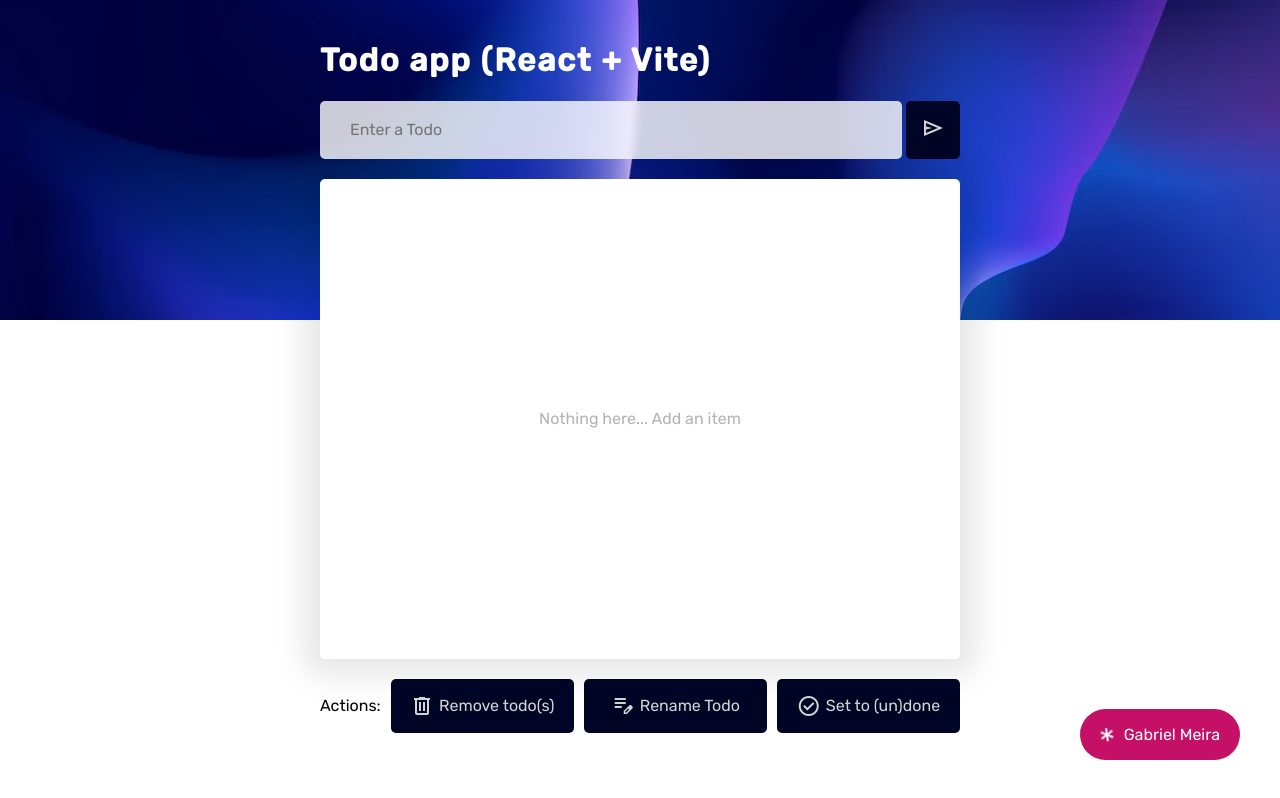
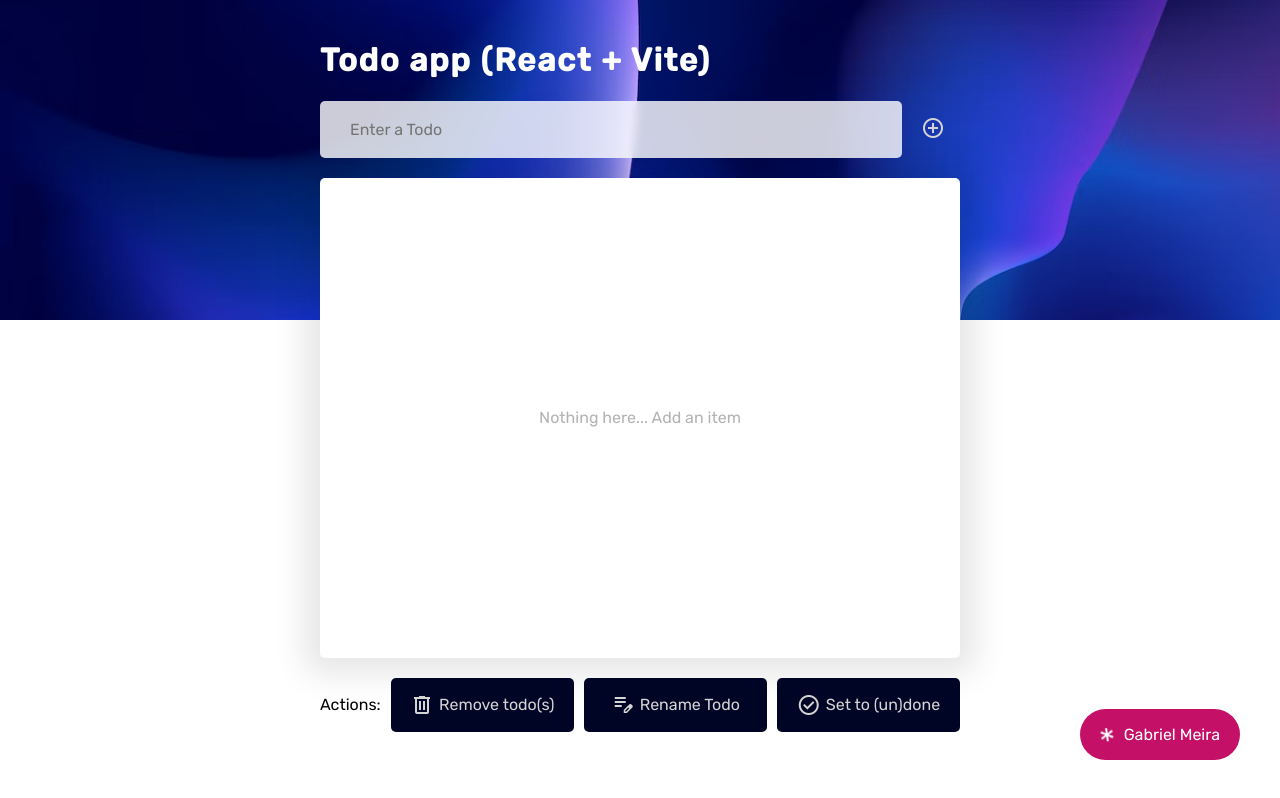
Before and after one commit to gabrielmeiradev/TodoApp-using-React, a React (Vite) app: page / in a window 1280 px wide. Built offline with nearby package versions, Linux system fonts and the light colour scheme.

Commit message:
Changing button style

```diff
--- a/src/App.css
+++ b/src/App.css
@@ -83,13 +83,14 @@ button{
 }
 
 .add-todo-form button[type="submit"]{
-    border-radius: 5px;
-    padding: 10px;
     cursor: pointer;
-    font-size: 1rem;
-    background: rgb(1, 5, 37);
+    background: none;
     color: rgb(212, 212, 212);
     padding: 15px;
+}
+
+.add-todo-form span{
+    font-size: 1.5rem;
 }
 
 .add-todo{
--- a/src/components/Form.jsx
+++ b/src/components/Form.jsx
@@ -51,7 +51,7 @@ const Form = ({input, setInput, todos, setTodos, editTodo, setEditTodo}) => {
             />
             <button type="submit">
             <span class="material-symbols-outlined">
-            send
+            add_circle
             </span>
             </button>
         </form>
```
